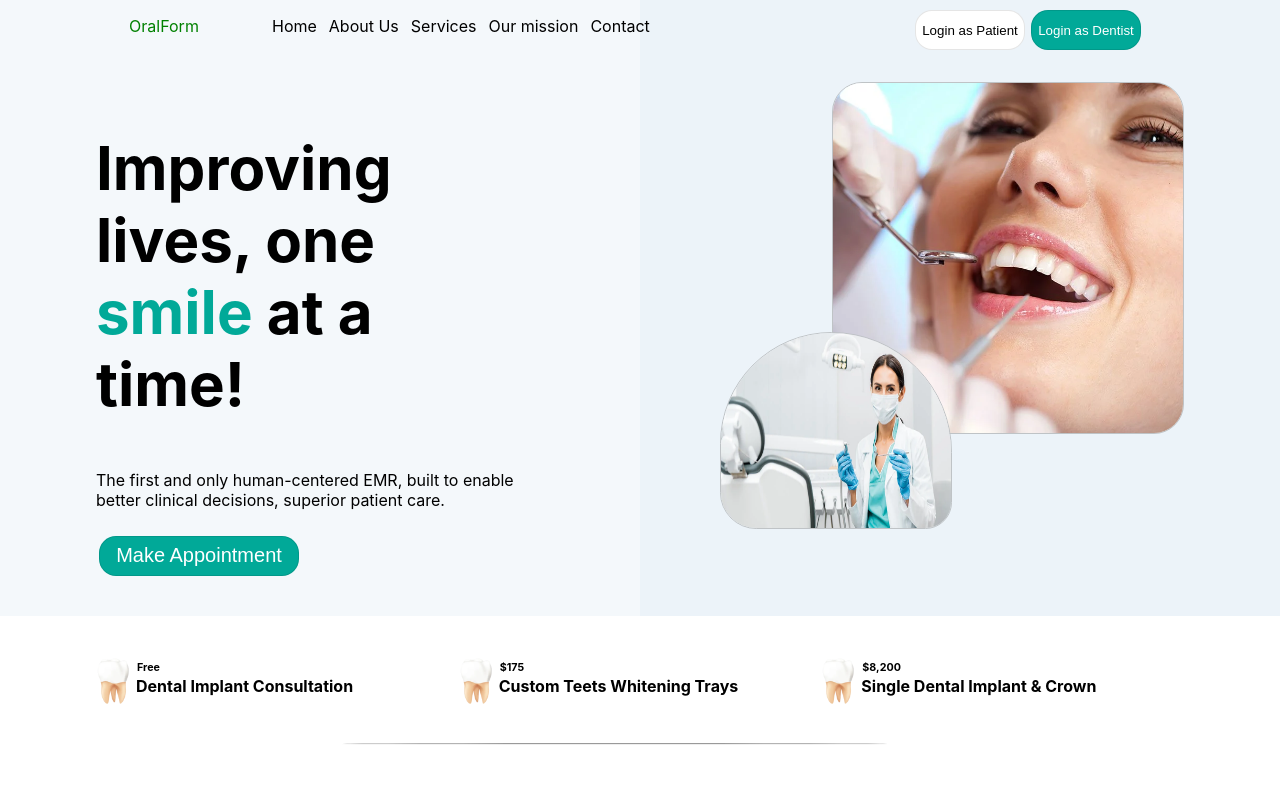
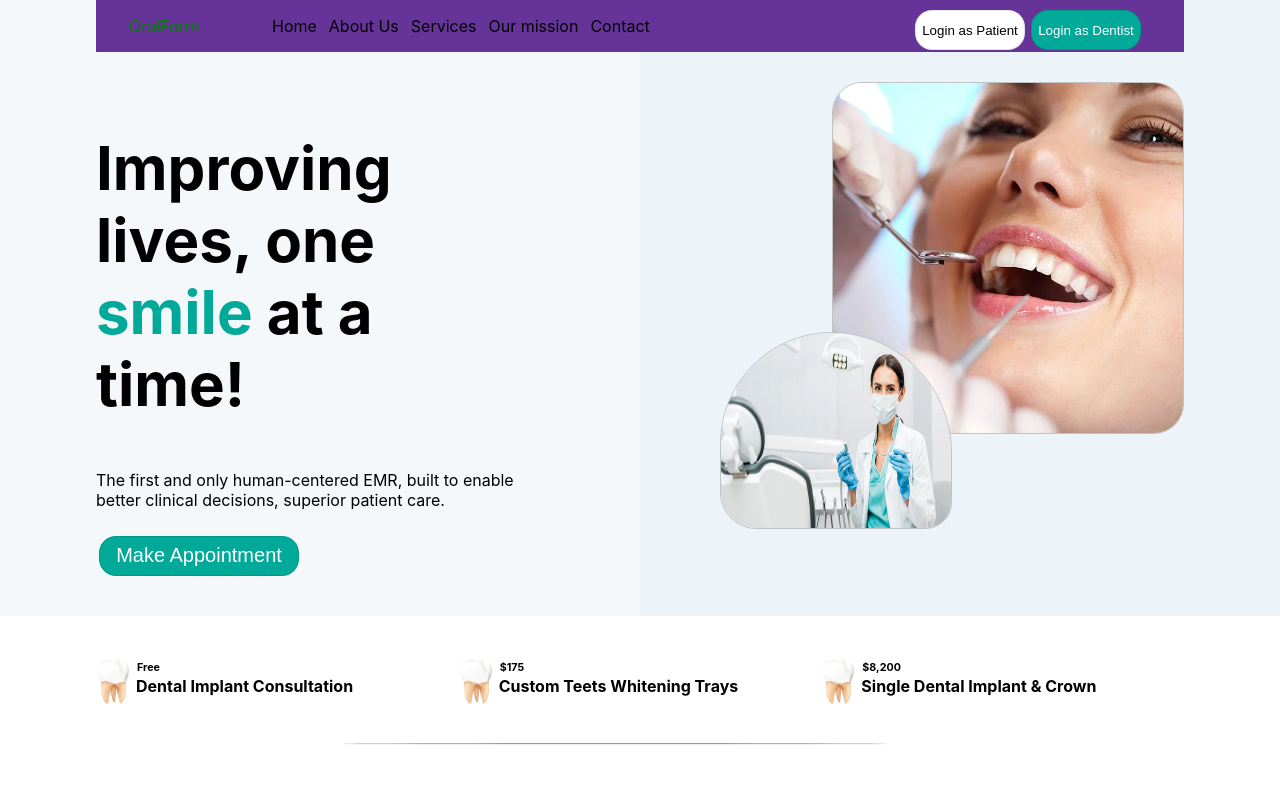
Before and after one commit to abohashemelrefaay/Dental-Clinic, a React (Create React App) app: page / in a window 1280 px wide. Shown: the top 794 px of the page. Built offline with nearby package versions, Linux system fonts and the light colour scheme.

Commit message:
Update style_navbar.css

```diff
--- a/src/components/navbar/style_navbar.css
+++ b/src/components/navbar/style_navbar.css
@@ -1,6 +1,7 @@
 .nav_cover{
   display: grid;
   grid-template-columns: 1fr 5fr 2fr;
+  background: rebeccapurple;
 
 }
 .logo{
```
